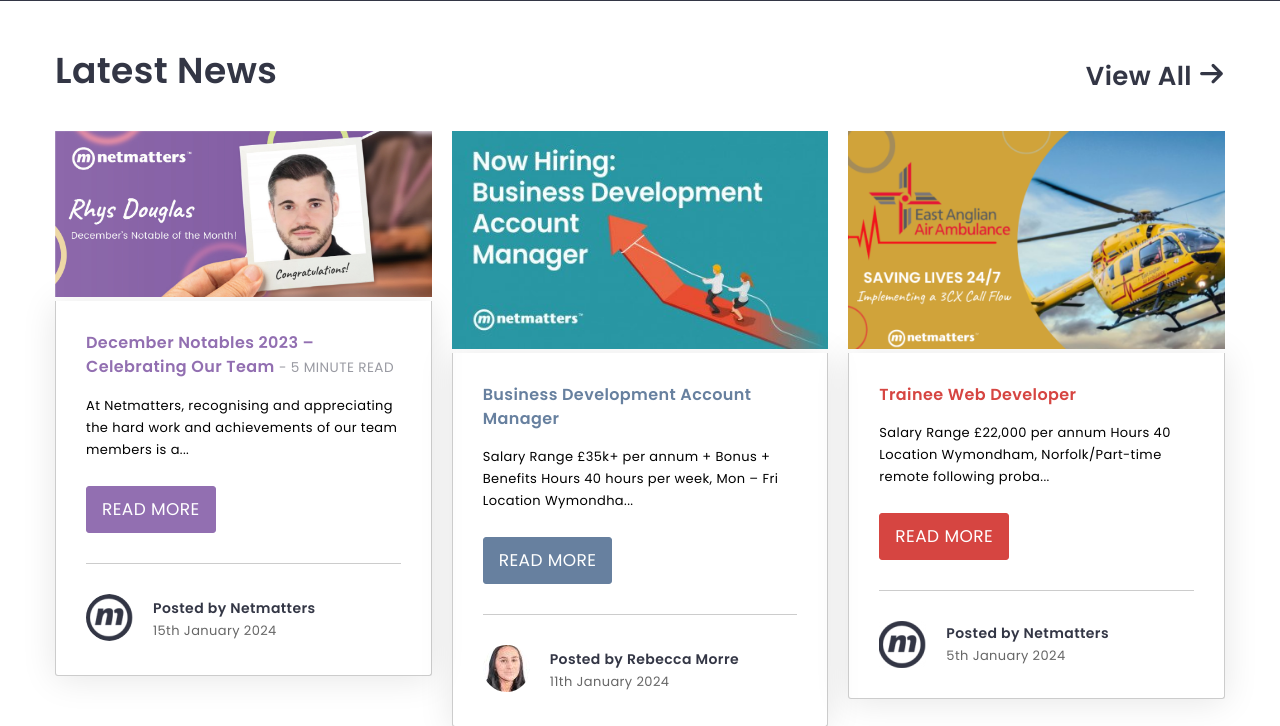
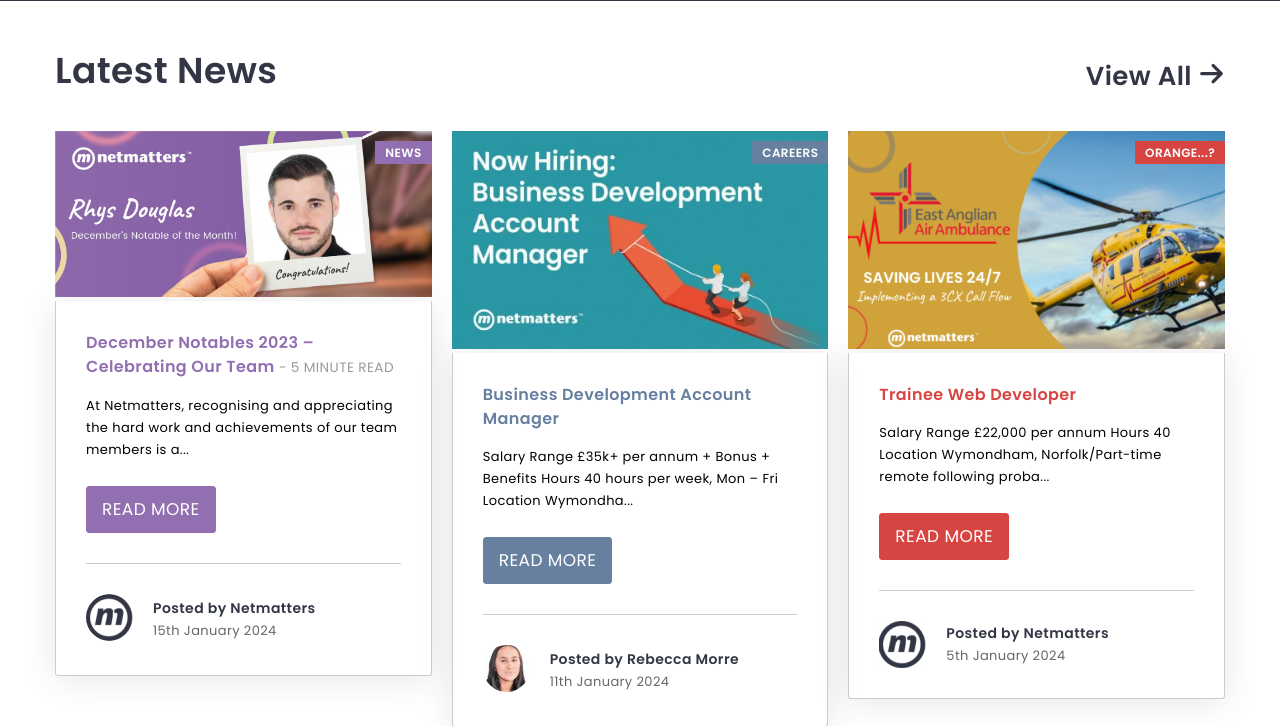
Before and after one commit to KingZxi/osman-netmatters-homepage-mirror, a PHP site: page / in a window 1280 px wide. Shown: the part 2593-3319 px from the top of the page. Run offline with PHP 8.4, Linux system fonts and the light colour scheme; some web fonts are replaced.

Commit message:
Added tooltips to latest news cards

```diff
--- a/css/application.css
+++ b/css/application.css
@@ -2197,6 +2197,9 @@ Latest news section:
   border-color: #926fb1;
   background-color: #926fb1;
 }
+.news .n-web .tooltip {
+  background-color: #926fb1;
+}
 .news .n-bespoke h3 a {
   color: #67809f;
 }
@@ -2204,6 +2207,9 @@ Latest news section:
   border-color: #67809f;
   background-color: #67809f;
 }
+.news .n-bespoke .tooltip {
+  background-color: #67809f;
+}
 .news .n-telecoms h3 a {
   color: #d64541;
 }
@@ -2211,9 +2217,30 @@ Latest news section:
   border-color: #d64541;
   background-color: #d64541;
 }
+.news .n-telecoms .tooltip {
+  background-color: #d64541;
+}
 
 .view-all-container {
   margin-top: 50px;
+}
+
+.tooltip {
+  position: absolute;
+  padding: 0 10px;
+  top: 10px;
+  right: 0;
+  z-index: 1;
+  background-color: #333645;
+  font-size: 0.75rem;
+  line-height: 1.438rem;
+  font-weight: 600;
+  text-transform: uppercase;
+  color: white;
+  text-decoration: none;
+}
+.tooltip:hover {
+  text-decoration: underline;
 }
 
 /* -----------------------------------------------------
--- a/index.html
+++ b/index.html
@@ -736,8 +736,9 @@
             <div class="news__card n-web">
               <a href="#">
                 <div class="news__card__image">
-                  <div class="image2">
-                    <a><img src="img/netmatter31.jpg" /> </a>
+                  <div>
+                    <a href="#" class="tooltip">NEWS</a>
+                    <a href="#"><img src="img/netmatter31.jpg" /> </a>
                   </div>
                 </div>
                 <div class="news__card__info">
@@ -767,7 +768,8 @@
             <div class="news__card n-bespoke">
               <a href="#">
                 <div class="news__card__image">
-                  <div class="image2">
+                  <a href="#" class="tooltip">CAREERS</a>
+                  <div class="">
                     <a><img src="img/netmatter33.jpg" /> </a>
                   </div>
                 </div>
@@ -798,7 +800,8 @@
             <div class="news__card n-telecoms">
               <a href="#">
                 <div class="news__card__image">
-                  <div class="image2">
+                  <a href="#" class="tooltip">ORANGE...?</a>
+                  <div class="">
                     <a><img src="img/netmatter50.png" /> </a>
                   </div>
                 </div>
--- a/scss/modules/_news.scss
+++ b/scss/modules/_news.scss
@@ -220,3 +220,22 @@ Latest news section:
   @extend %section-anchor;
   margin-top: 50px;
 }
+
+.tooltip {
+  position: absolute;
+  padding: 0 10px;
+  top: 10px;
+  right: 0;
+  z-index: 1;
+  background-color: $tuna;
+  font-size: 0.75rem;
+  line-height: 1.438rem;
+  font-weight: 600;
+  text-transform: uppercase;
+  color: white;
+  text-decoration: none;
+
+  &:hover {
+    text-decoration: underline;
+  }
+}
--- a/scss/utilities/_mixins.scss
+++ b/scss/utilities/_mixins.scss
@@ -108,6 +108,9 @@ Mixins:
     border-color: $color;
     background-color: $color;
   }
+  .tooltip {
+    background-color: $color;
+  }
 }
 
 @mixin nav-type($type) {
```
Also changed, not shown: README.md, 1 other file.
